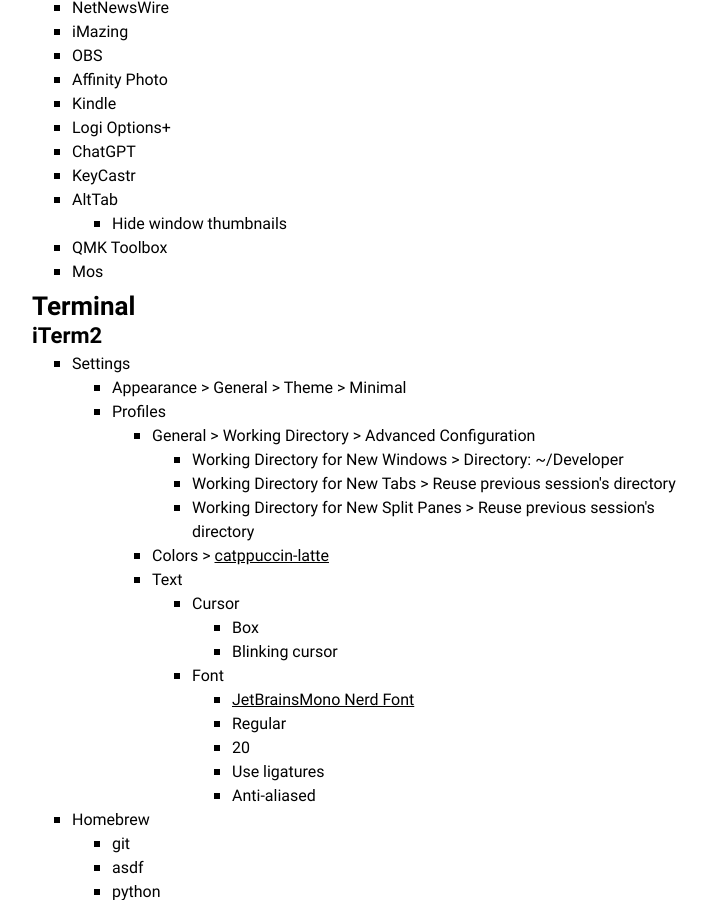
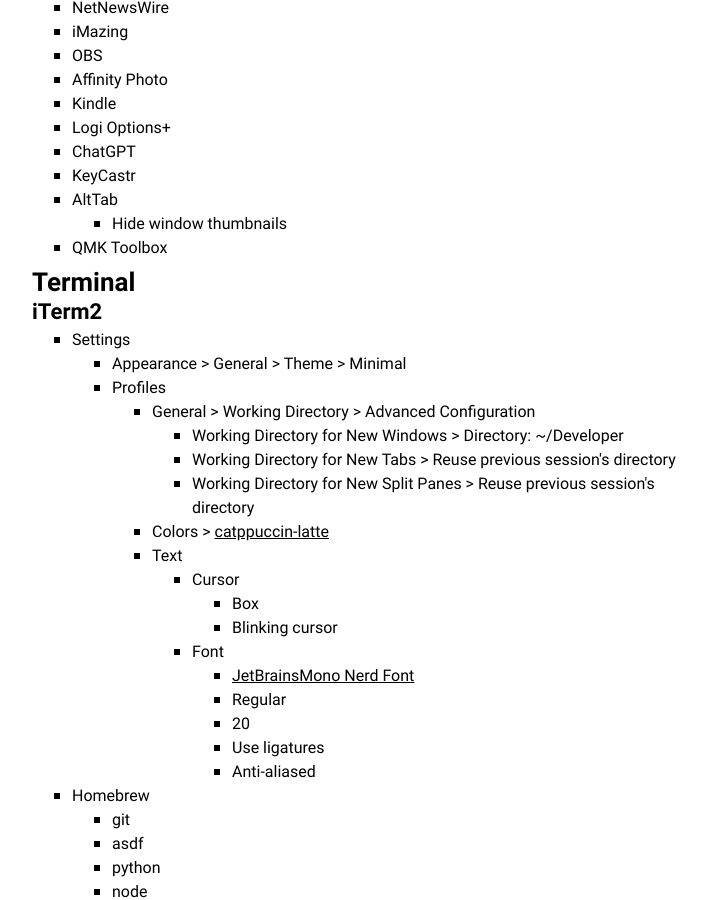
Before and after one commit to amalumian/www.malumian.dev, a Jekyll site: the page built from setup.html, in a window 1280 px wide and 900 px high, scrolled down 2670 px. Shown: the whole window, without its empty margins (278-985 px from the left). Built offline with Jekyll 4.4.1, drawn with Linux system fonts in a browser that asks for light colours.

Commit message:
Update setup.html

```diff
--- a/setup.html
+++ b/setup.html
@@ -151,7 +151,6 @@
             </ul>
         </li>
         <li>QMK Toolbox</li>
-        <li>Mos</li>
     </ul>
     <h2 id="terminal">Terminal</h2>
     <h3>iTerm2</h3>
```
